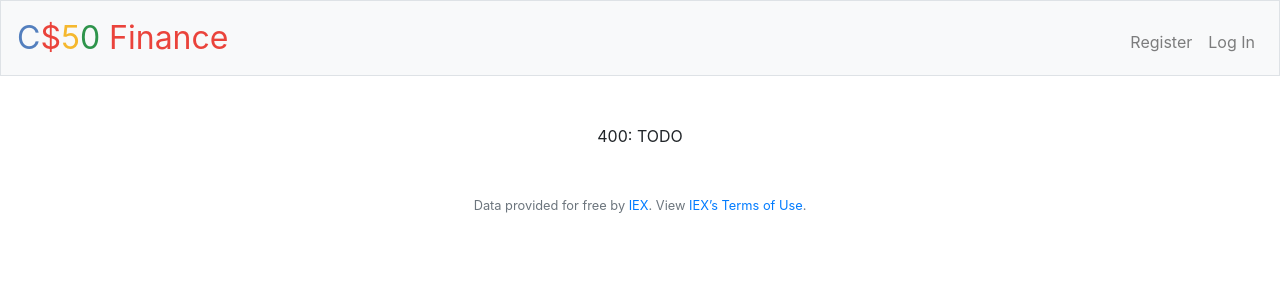
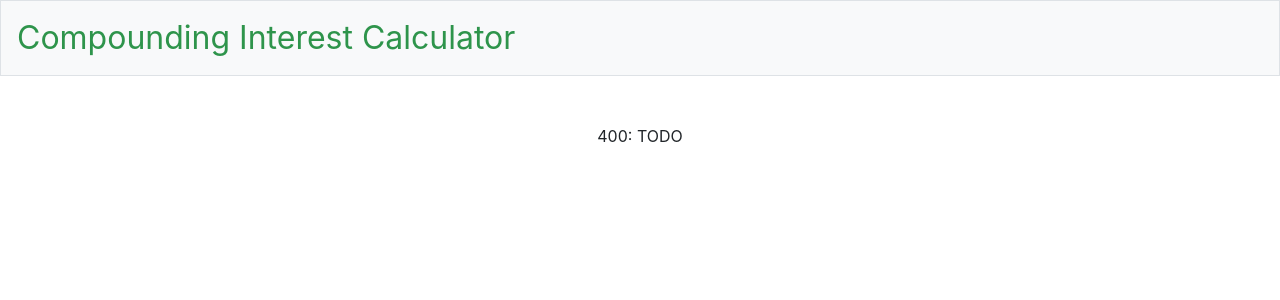
Before and after one commit to liuperic/cs_50, a Flask app: page /register in a window 1280 px wide. Shown: the top 300 px of the page. Run offline with Flask 2, Linux system fonts and the light colour scheme; parts of the project's set-up code (start-up, migrations or seed data) failed here and were passed over; some libraries are stand-ins or nearby versions.

Commit message:
templates

```diff
--- a/final/templates/layout.html
+++ b/final/templates/layout.html
@@ -20,34 +20,18 @@
         <script src="https://cdnjs.cloudflare.com/ajax/libs/popper.js/1.14.3/umd/popper.min.js"></script>
         <script src="https://maxcdn.bootstrapcdn.com/bootstrap/4.1.3/js/bootstrap.min.js"></script>
 
-        <title>C$50 Finance: {% block title %}{% endblock %}</title>
+        <title>CS50: {% block title %}{% endblock %}</title>
 
     </head>
 
     <body>
 
         <nav class="navbar navbar-expand-md navbar-light bg-light border">
-            <a class="navbar-brand" href="/"><span class="blue">C</span><span class="red">$</span><span class="yellow">5</span><span class="green">0</span> <span class="red">Finance</span></a>
+            <a class="navbar-brand" href="/"><span class="green">Compounding Interest Calculator</span></a>
             <button aria-controls="navbar" aria-expanded="false" aria-label="Toggle navigation" class="navbar-toggler" data-target="#navbar" data-toggle="collapse" type="button">
                 <span class="navbar-toggler-icon"></span>
             </button>
             <div class="collapse navbar-collapse" id="navbar">
-                {% if session.user_id %}
-                    <ul class="navbar-nav mr-auto mt-2">
-                        <li class="nav-item"><a class="nav-link" href="/quote">Quote</a></li>
-                        <li class="nav-item"><a class="nav-link" href="/buy">Buy</a></li>
-                        <li class="nav-item"><a class="nav-link" href="/sell">Sell</a></li>
-                        <li class="nav-item"><a class="nav-link" href="/history">History</a></li>
-                    </ul>
-                    <ul class="navbar-nav ml-auto mt-2">
-                        <li class="nav-item"><a class="nav-link" href="/logout">Log Out</a></li>
-                    </ul>
-                {% else %}
-                    <ul class="navbar-nav ml-auto mt-2">
-                        <li class="nav-item"><a class="nav-link" href="/register">Register</a></li>
-                        <li class="nav-item"><a class="nav-link" href="/login">Log In</a></li>
-                    </ul>
-                {% endif %}
             </div>
         </nav>
 
@@ -63,10 +47,6 @@
             {% block main %}{% endblock %}
         </main>
 
-        <footer class="small text-center text-muted">
-            Data provided for free by <a href="https://iextrading.com/developer">IEX</a>. View <a href="https://iextrading.com/api-exhibit-a/">IEX’s Terms of Use</a>.
-        </footer>
-
     </body>
 
 </html>
```
Also changed, not shown: final/templates/calculator.html (added, +35 -0 lines), final/templates/login.html (deleted, +0 -17 lines).
